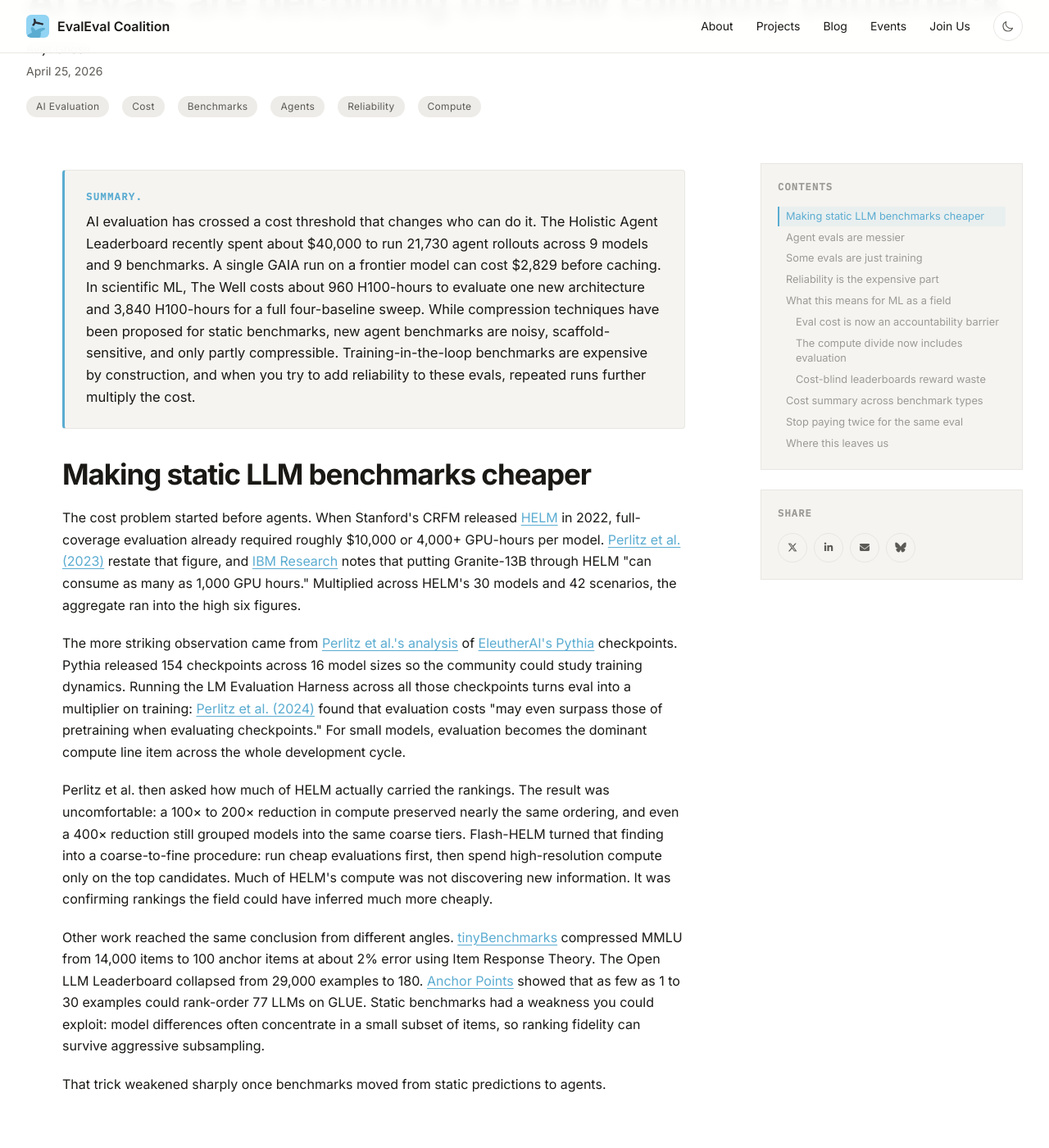
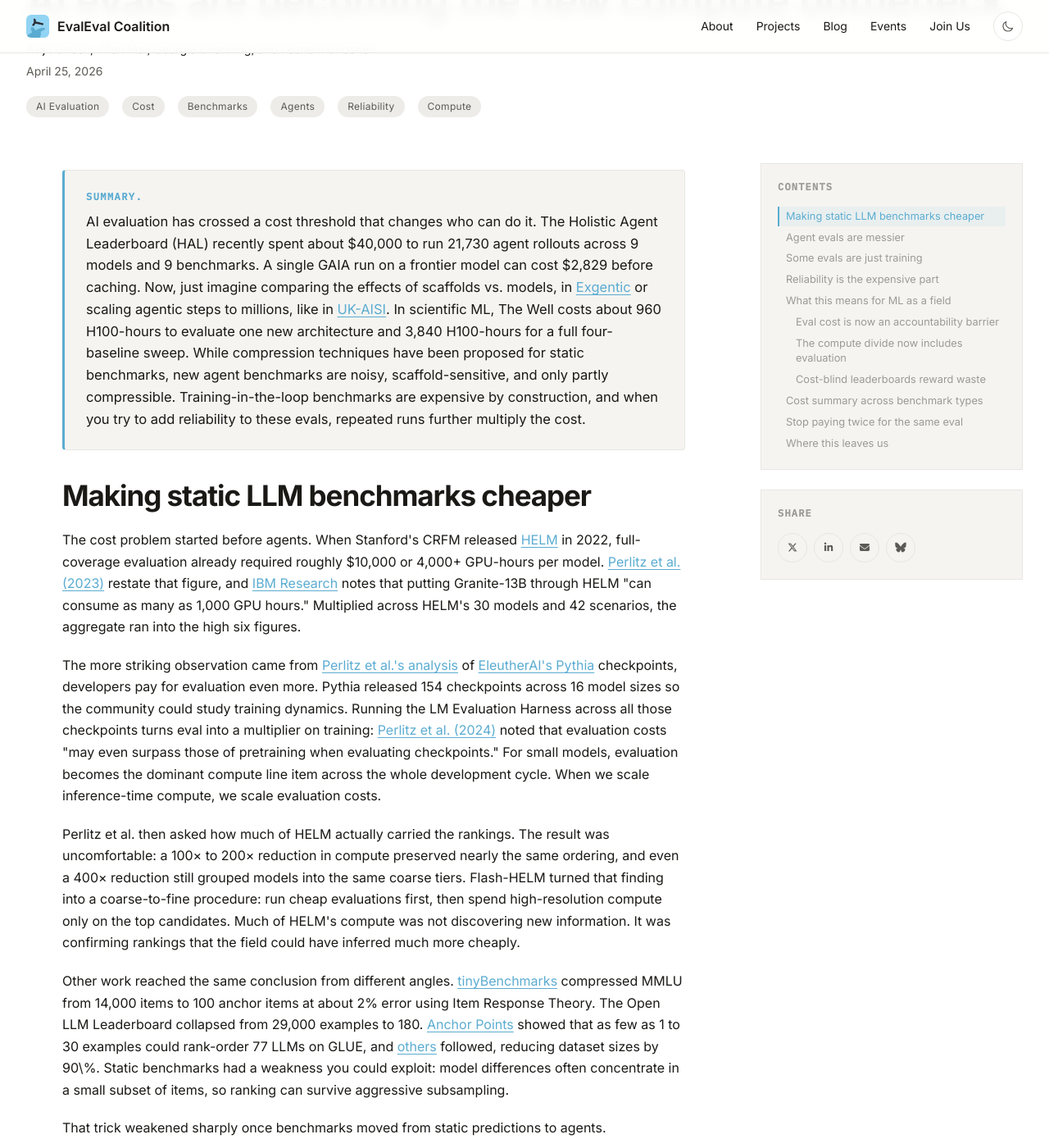
Before and after one commit to evaleval/evaleval.github.io, a Jekyll site: the page built from _posts/2026-04-25-eval-costs-bottleneck.md, in a window 1280 px wide and 1400 px high, scrolled down 503 px. Shown: the whole window at 82% size. Built offline with Jekyll 4.4.1, drawn with Linux system fonts in a browser that asks for light colours; nearby versions of some CDN libraries; some of the changed text lies outside the part shown.

Commit message:
Update authors and revise article content
Added authors Yifan Mai, Georgia Channing, and Leshem Choshen to the article. Revised summary and various paragraphs for clarity and detail.

```diff
--- a/_posts/2026-04-25-eval-costs-bottleneck.md
+++ b/_posts/2026-04-25-eval-costs-bottleneck.md
@@ -8,6 +8,9 @@
 image_contain: true
 authors:
   - name: "Avijit Ghosh"
+  - name: "Yifan Mai"
+  - name: "Georgia Channing"
+  - name: "Leshem Choshen"
 tags:
   - "AI Evaluation"
   - "Cost"
@@ -453,23 +456,23 @@
 }
 </style>
 
-<p class="bluf"><strong>Summary.</strong> AI evaluation has crossed a cost threshold that changes who can do it. The Holistic Agent Leaderboard recently spent about $40,000 to run 21,730 agent rollouts across 9 models and 9 benchmarks. A single GAIA run on a frontier model can cost $2,829 before caching. In scientific ML, The Well costs about 960 H100-hours to evaluate one new architecture and 3,840 H100-hours for a full four-baseline sweep. While compression techniques have been proposed for static benchmarks, new agent benchmarks are noisy, scaffold-sensitive, and only partly compressible. Training-in-the-loop benchmarks are expensive by construction, and when you try to add reliability to these evals, repeated runs further multiply the cost.</p>
+<p class="bluf"><strong>Summary.</strong> AI evaluation has crossed a cost threshold that changes who can do it. The Holistic Agent Leaderboard (HAL) recently spent about $40,000 to run 21,730 agent rollouts across 9 models and 9 benchmarks. A single GAIA run on a frontier model can cost $2,829 before caching. Now, just imagine comparing the effects of scaffolds vs. models, in <a href="https://www.exgentic.ai/">Exgentic</a> or scaling agentic steps to millions, like in <a href="https://www.aisi.gov.uk/blog/evidence-for-inference-scaling-in-ai-cyber-tasks-increased-evaluation-budgets-reveal-higher-success-rates">UK-AISI</a>. In scientific ML, The Well costs about 960 H100-hours to evaluate one new architecture and 3,840 H100-hours for a full four-baseline sweep. While compression techniques have been proposed for static benchmarks, new agent benchmarks are noisy, scaffold-sensitive, and only partly compressible. Training-in-the-loop benchmarks are expensive by construction, and when you try to add reliability to these evals, repeated runs further multiply the cost.</p>
 
 <h2 id="making-static-llm-benchmarks-cheaper">Making static LLM benchmarks cheaper</h2>
 
-<p>The cost problem started before agents. When Stanford's CRFM released <a href="https://arxiv.org/abs/2211.09110" rel="noopener noreferrer" target="_blank">HELM</a> in 2022, full-coverage evaluation already required roughly $10,000 or 4,000+ GPU-hours per model. <a href="https://arxiv.org/abs/2308.11696v5" rel="noopener noreferrer" target="_blank">Perlitz et al. (2023)</a> restate that figure, and <a href="https://research.ibm.com/blog/efficient-llm-benchmarking" rel="noopener noreferrer" target="_blank">IBM Research</a> notes that putting Granite-13B through HELM "can consume as many as 1,000 GPU hours." Multiplied across HELM's 30 models and 42 scenarios, the aggregate ran into the high six figures.</p>
+<p>The cost problem started before agents. When Stanford's CRFM released <a href="https://arxiv.org/abs/2211.09110" rel="noopener noreferrer" target="_blank">HELM</a> in 2022, full-coverage evaluation already required roughly $10,000 or 4,000+ GPU-hours per model. <a href="https://arxiv.org/abs/2308.11696v5" rel="noopener noreferrer" target="_blank">Perlitz et al. (2023)</a> restate that figure, and <a href="https://research.ibm.com/blog/efficient-llm-benchmarking" rel="noopener noreferrer" target="_blank">IBM Research</a> notes that putting Granite-13B through HELM "can consume as many as 1,000 GPU hours." Multiplied across HELM's 30 models and 42 scenarios, the aggregate ran into the high six figures. </p>
 
-<p>The more striking observation came from <a href="https://arxiv.org/abs/2308.11696v5" rel="noopener noreferrer" target="_blank">Perlitz et al.'s analysis</a> of <a href="https://arxiv.org/abs/2304.01373" rel="noopener noreferrer" target="_blank">EleutherAI's Pythia</a> checkpoints. Pythia released 154 checkpoints across 16 model sizes so the community could study training dynamics. Running the LM Evaluation Harness across all those checkpoints turns eval into a multiplier on training: <a href="https://arxiv.org/abs/2308.11696v5" rel="noopener noreferrer" target="_blank">Perlitz et al. (2024)</a> found that evaluation costs "may even surpass those of pretraining when evaluating checkpoints." For small models, evaluation becomes the dominant compute line item across the whole development cycle.</p>
+<p>The more striking observation came from <a href="https://arxiv.org/abs/2308.11696v5" rel="noopener noreferrer" target="_blank">Perlitz et al.'s analysis</a> of <a href="https://arxiv.org/abs/2304.01373" rel="noopener noreferrer" target="_blank">EleutherAI's Pythia</a> checkpoints, developers pay for evaluation even more. Pythia released 154 checkpoints across 16 model sizes so the community could study training dynamics. Running the LM Evaluation Harness across all those checkpoints turns eval into a multiplier on training: <a href="https://arxiv.org/abs/2308.11696v5" rel="noopener noreferrer" target="_blank">Perlitz et al. (2024)</a> noted that evaluation costs "may even surpass those of pretraining when evaluating checkpoints." For small models, evaluation becomes the dominant compute line item across the whole development cycle. When we scale inference-time compute, we scale evaluation costs.</p>
 
-<p>Perlitz et al. then asked how much of HELM actually carried the rankings. The result was uncomfortable: a 100× to 200× reduction in compute preserved nearly the same ordering, and even a 400× reduction still grouped models into the same coarse tiers. Flash-HELM turned that finding into a coarse-to-fine procedure: run cheap evaluations first, then spend high-resolution compute only on the top candidates. Much of HELM's compute was not discovering new information. It was confirming rankings the field could have inferred much more cheaply.</p>
+<p>Perlitz et al. then asked how much of HELM actually carried the rankings. The result was uncomfortable: a 100× to 200× reduction in compute preserved nearly the same ordering, and even a 400× reduction still grouped models into the same coarse tiers. Flash-HELM turned that finding into a coarse-to-fine procedure: run cheap evaluations first, then spend high-resolution compute only on the top candidates. Much of HELM's compute was not discovering new information. It was confirming rankings that the field could have inferred much more cheaply.</p>
 
-<p>Other work reached the same conclusion from different angles. <a href="https://arxiv.org/abs/2402.14992">tinyBenchmarks</a> compressed MMLU from 14,000 items to 100 anchor items at about 2% error using Item Response Theory. The Open LLM Leaderboard collapsed from 29,000 examples to 180. <a href="https://arxiv.org/abs/2309.08638">Anchor Points</a> showed that as few as 1 to 30 examples could rank-order 77 LLMs on GLUE. Static benchmarks had a weakness you could exploit: model differences often concentrate in a small subset of items, so ranking fidelity can survive aggressive subsampling.</p>
+<p>Other work reached the same conclusion from different angles. <a href="https://arxiv.org/abs/2402.14992">tinyBenchmarks</a> compressed MMLU from 14,000 items to 100 anchor items at about 2% error using Item Response Theory. The Open LLM Leaderboard collapsed from 29,000 examples to 180. <a href="https://arxiv.org/abs/2309.08638">Anchor Points</a> showed that as few as 1 to 30 examples could rank-order 77 LLMs on GLUE, and <a href="https://arxiv.org/abs/2511.04689">others</a> followed, reducing dataset sizes by 90\%. Static benchmarks had a weakness you could exploit: model differences often concentrate in a small subset of items, so ranking can survive aggressive subsampling.</p>
 
 <p>That trick weakened sharply once benchmarks moved from static predictions to agents.</p>
 
 <h2 id="agent-evals-are-messier">Agent evals are messier</h2>
 
-<p>The cleanest public accounting of agent evaluation comes from the <a href="https://arxiv.org/abs/2510.11977" rel="noopener noreferrer" target="_blank">Holistic Agent Leaderboard</a> (Kapoor et al., ICLR 2026). HAL runs standardized agent harnesses across nine benchmarks covering coding, web navigation, science tasks, and customer service, with shared scaffolds and centralized cost tracking. The headline cost: $40,000 for 21,730 rollouts across 9 models and 9 benchmarks. By April 2026 the leaderboard had grown to 26,597 rollouts. <a href="https://arxiv.org/abs/2603.23749" rel="noopener noreferrer" target="_blank">Ndzomga's independent reproduction</a> arrives at almost the same number: $46,000 across 242 agent runs.</p>
+<p>The cleanest public accounting of agent evaluation comes from the <a href="https://arxiv.org/abs/2510.11977" rel="noopener noreferrer" target="_blank">Holistic Agent Leaderboard</a> (Kapoor et al., ICLR 2026). HAL runs standardized agent harnesses across nine benchmarks covering coding, web navigation, science tasks, and customer service, with shared scaffolds and centralized cost tracking. The headline cost: $40,000 for 21,730 rollouts across 9 models and 9 benchmarks. By April 2026, the leaderboard had grown to 26,597 rollouts. <a href="https://arxiv.org/abs/2603.23749" rel="noopener noreferrer" target="_blank">Ndzomga's independent reproduction</a> arrives at almost the same number: $46,000 across 242 agent runs.</p>
 
 <p>The aggregate number hides the important part: the cost of a single benchmark run varies by four orders of magnitude across HAL tasks, and by three orders within some individual benchmarks.</p>
 
@@ -497,7 +500,7 @@
 
 <p>Worse, higher spend does not reliably buy better results. On <a href="https://hal.cs.princeton.edu/online_mind2web">Online Mind2Web</a>, Browser-Use with Claude Sonnet 4 cost $1,577 for 40% accuracy. SeeAct with GPT-5 Medium hit 42% for $171. The HAL paper notes "a 9× difference in cost despite just a two-percentage-point difference in accuracy." On <a href="https://hal.cs.princeton.edu/gaia">GAIA</a>, an HAL Generalist with o3 Medium cost $2,828 for 28.5% accuracy, while a different agent hit 57.6% for $1,686. <a href="https://arxiv.org/abs/2511.14136">CLEAR</a> finds across 6 SOTA agents on 300 enterprise tasks that "accuracy-optimal configurations cost 4.4 to 10.8× more than Pareto-efficient alternatives" with comparable real-world performance.</p>
 
-<p>The static-era toolkit should have helped, but it has only gone so far. Ndzomga's mid-difficulty filter, which selects tasks with 30 to 70% historical pass rates, achieves a 2× to 3.5× reduction while preserving rank fidelity under scaffold and temporal shifts. That is useful, but it falls far short of the 100× to 200× gains available for static benchmarks. The mechanics explain why: when each item is a multi-turn rollout with its own variance, the expensive object is not the test question. It is the whole trajectory.</p>
+<p>The static-era toolkit should have helped, but it has only gone so far. Ndzomga's mid-difficulty filter, which selects tasks with 30 to 70% historical pass rates, achieves a 2× to 3.5× reduction while preserving rank fidelity under scaffold and temporal shifts. That is useful, but it falls far short of the 100× to 200× gains available for static benchmarks. The mechanics explain why: when each item is a multi-turn rollout with its own variance, the expensive object is not the large number of questions. It is the unavoidable long trajectory per single question.</p>
 
 <h2 id="some-evals-are-just-training">Some evals are just training</h2>
 
```
